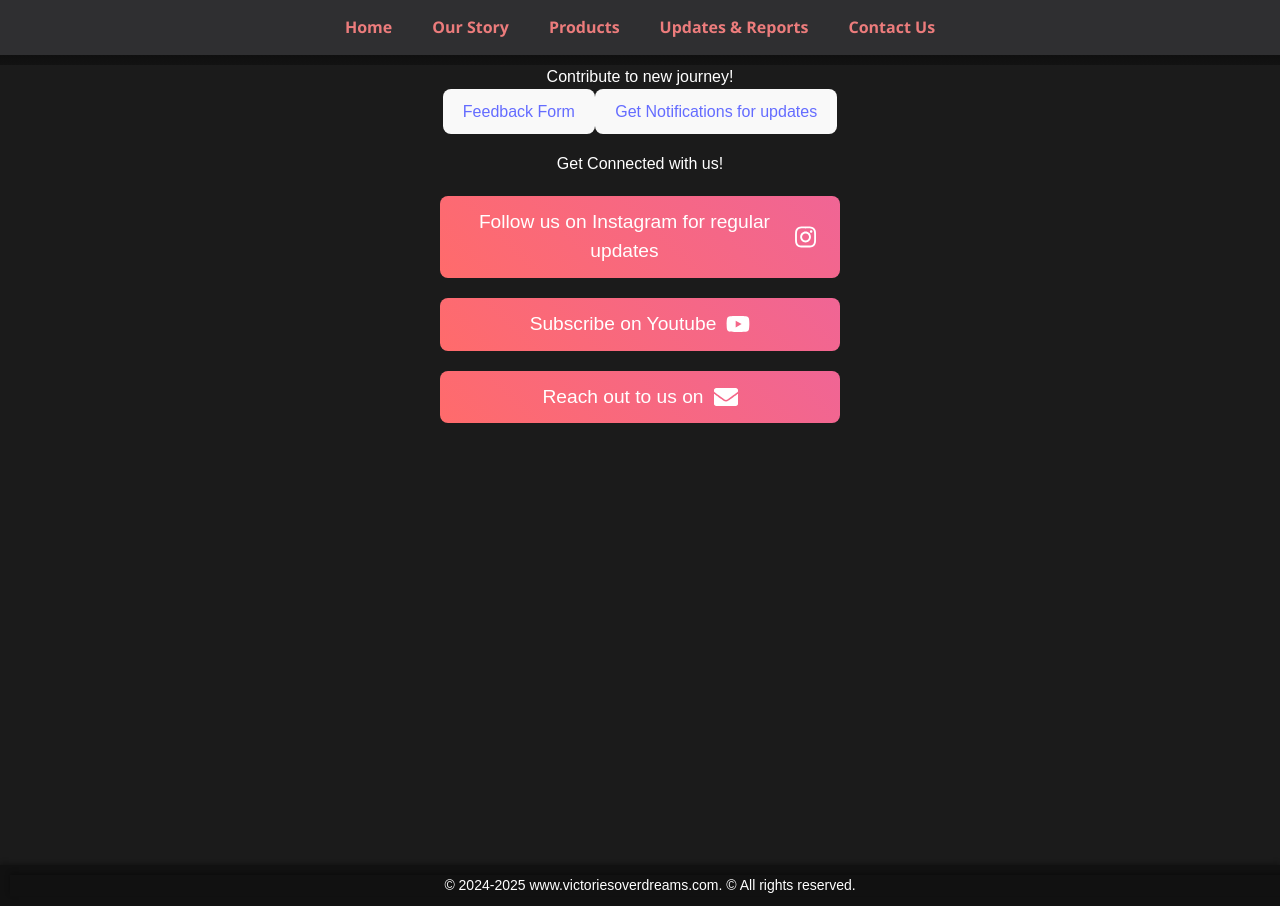
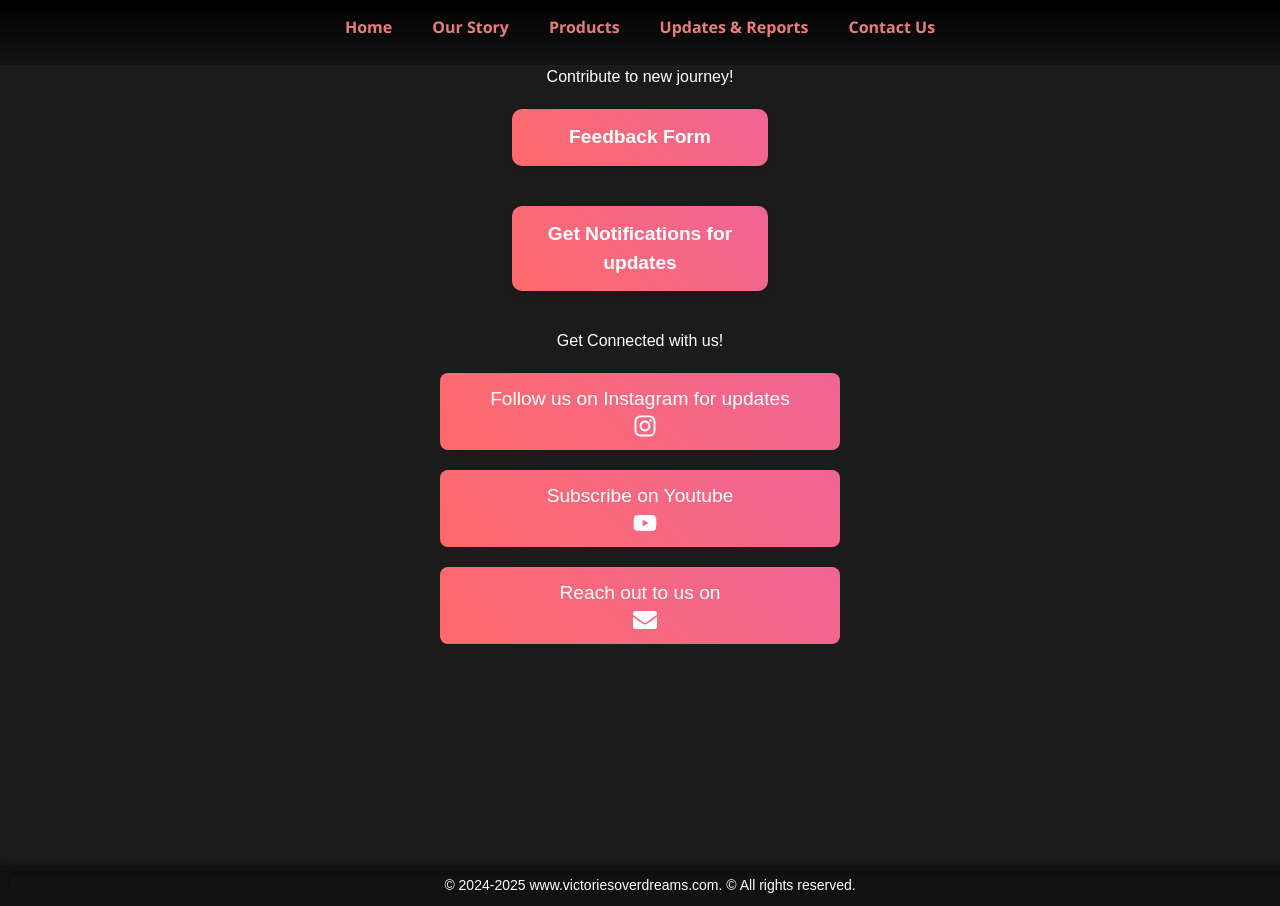
Before and after one commit to DipakAlhate812/VDreams-ProdBuild, a React (Vite) app: page /VDreams-ProdBuild/contact-us in a window 1280 px wide. Built offline with nearby package versions, Linux system fonts and the light colour scheme.

Commit message:
initial commit prelaunch

```diff
--- a/src/components/SocialMediaLinks.jsx
+++ b/src/components/SocialMediaLinks.jsx
@@ -23,7 +23,7 @@ const SocialMediaLinks = () => {
         rel="noopener noreferrer"
         className="social-icon"
       >
-        Follow us on Instagram for regular updates <FaInstagram />
+        Follow us on Instagram for updates <FaInstagram />
       </a>
 
       <a
--- a/src/components/header.jsx
+++ b/src/components/header.jsx
@@ -8,11 +8,11 @@ function Header() {
             {/* <img src="../src/assets/Web Poster.png" alt="Website Logo" /> */}
         <nav>
           <ul>
-            <li><Link to="/">Home</Link></li>
-            <li><Link to="/our-story">Our Story</Link></li>
-            <li><Link to="/products">Products</Link></li>
-            <li><Link to="/updates-reports">Updates & Reports</Link></li>
-            <li><Link to="/contact-us">Contact Us</Link></li>
+            <li><a href="/VDreams-ProdBuild/">Home</a></li>
+            <li><a href="/VDreams-ProdBuild/our-story">Our Story</a></li>
+            <li><a href="/VDreams-ProdBuild/products">Products</a></li>
+            <li><a href="/VDreams-ProdBuild/updates-reports">Updates & Reports</a></li>
+            <li><a href="/VDreams-ProdBuild/contact-us">Contact Us</a></li>
           </ul>
         </nav>
     </header>
--- a/src/styles/VisionMissionCard.css
+++ b/src/styles/VisionMissionCard.css
@@ -17,7 +17,7 @@
   box-shadow: 0 4px 8px rgba(85, 83, 83, 0.3);
   text-align: center;
   transition: transform 0.3s ease;
-  width: 800px;
+  width: 600px;
 }
 
 main h2 {
--- a/src/styles/contact-us-page.css
+++ b/src/styles/contact-us-page.css
@@ -3,5 +3,49 @@
     padding: 0px;
     min-height: 100vh;
     background: linear-gradient(360deg, #1b1b1b, #1b1b1b); /* Black gradient background */
+    align-items: center;
+    justify-content: center;
+}
 
+.main-contact-page a {
+    /* background: linear-gradient(45deg, #ff6b6b, #f06595); */
+    flex-direction: column;
+    align-content: center;
+    align-items: center;
+    display: flex;
+    align-items: center;
+    justify-content: center;
+    text-decoration: none;
 }
+
+.main-contact-page button {
+    display: flex;
+    align-items: center;
+    justify-content: center;
+    text-decoration: none;
+    color: #ffffff;
+    font-size: 1.2rem;
+    font-weight: bold; /* Added for better emphasis */
+    background: linear-gradient(45deg, #ff6b6b, #f06595);
+    padding: 14px 28px; /* Slightly increased padding */
+    border: none; /* Remove any default browser borders */
+    border-radius: 10px; /* Adjusted for smoother corners */
+    margin: 20px;
+    cursor: pointer; /* Pointer cursor for interactivity */
+    box-shadow: 0 4px 6px rgba(0, 0, 0, 0.1); /* Subtle shadow */
+    transition: transform 0.2s ease, background 0.3s ease, box-shadow 0.3s ease;
+    width: 20%;
+}
+
+.main-contact-page button:hover {
+    transform: scale(1.1); /* Slightly enlarge on hover */
+    background: linear-gradient(45deg, #4facfe, #00f2fe); /* Change background gradient */
+    color: #ffffff; /* Keep text white for better readability */
+    box-shadow: 0 6px 8px rgba(0, 0, 0, 0.2); /* Enhance shadow on hover */
+}
+
+.main-contact-page button:active {
+    transform: scale(1); /* Remove scale effect on click */
+    box-shadow: 0 2px 4px rgba(0, 0, 0, 0.2); /* Reduce shadow on click */
+    background: linear-gradient(45deg, #0078d7, #00a2f5); /* Slightly darker gradient */
+}
--- a/src/styles/header.css
+++ b/src/styles/header.css
@@ -4,7 +4,6 @@
   justify-content: center; /* Center items horizontally */
   align-items: center; /* Align items vertically in the center */
   color: rgb(221, 170, 170);
-  background-color: rgb(47, 47, 49);
   padding: 15px; /* Adjust padding */
   width: 100vw;
 
--- a/src/styles/life-nav-styles/app-details-card.css
+++ b/src/styles/life-nav-styles/app-details-card.css
@@ -6,12 +6,15 @@
   gap: 25px; /* Add spacing between the cards */
   padding: 15px;
   align-items:center;
+  margin-left: 150px;
+  margin-right: 150px;
+
 }
 
 .card {
   border-radius: 10px;
   box-shadow: 0 4px 6px rgba(202, 200, 200, 0.966);
-  width: 50%; /* Default width for smaller screens */
+  width: 300px; /* Default width for smaller screens */
   height: 150px;
   display: flex;
   background: linear-gradient(135deg, #0f0f0f, #2e2e2e);
--- a/src/styles/updateCard.css
+++ b/src/styles/updateCard.css
@@ -5,8 +5,11 @@
   border-radius: 8px;
   box-shadow: 0 4px 8px rgba(0, 0, 0, 0.1);
   margin: 15px;
-  width: 600px;
+  width: 100%; /* Makes the card responsive */
+  max-width: 600px; /* Sets a maximum width */
   text-align: left; /* Align text to left */
+  flex-wrap: wrap;
+  box-sizing: border-box; /* Ensures padding is included in width calculation */
 }
 
 .update-card-title {
@@ -14,6 +17,7 @@
   color: #ffffff;
   margin-bottom: 20px;
   text-align: left; /* Align title text to left */
+  word-wrap: break-word; /* Ensures title wraps based on width */
 }
 
 .update-card-list {
@@ -27,7 +31,8 @@
 }
 
 .update-card-summary {
-  width: 550px;
+  width: 100%; /* Makes the summary fill the container */
+  max-width: 550px; /* Sets a maximum width */
   background-color: rgba(226, 223, 223, 0); /* Initial background color */
   color: #333; /* Text color for summary */
   padding: 10px;
@@ -35,6 +40,8 @@
   cursor: pointer;
   font-size: 18px;
   text-align: left; /* Align text inside summary to left */
+  word-wrap: break-word; /* Ensures summary text wraps */
+  word-break: break-word; /* Handles long words */
 }
 
 .update-card-summary:hover {
@@ -55,4 +62,21 @@
   text-align: left; /* Align paragraph text to left */
   border: 3px double #ffdc41; /* Double border */
   border-radius: 8px;
+  word-wrap: break-word; /* Ensures text wraps within paragraphs */
+  word-break: break-word; /* Handles long words in paragraph */
 }
+
+@media (max-width: 768px) {
+  .update-card {
+    width: 100%; /* Adjust width for smaller screens */
+    margin: 10px; /* Reduce margin for small screens */
+  }
+
+  .update-card-title {
+    font-size: 20px; /* Slightly smaller font size for small screens */
+  }
+
+  .update-card-summary {
+    font-size: 16px; /* Adjust font size for better readability on small screens */
+  }
+}
```
